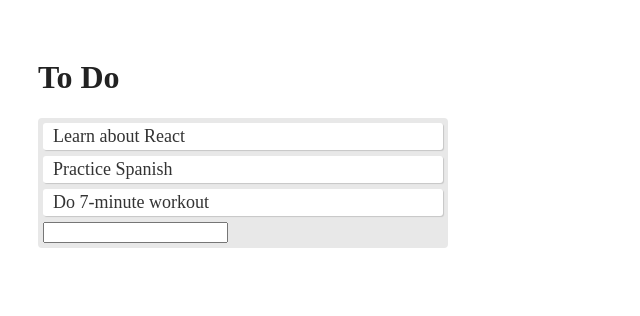
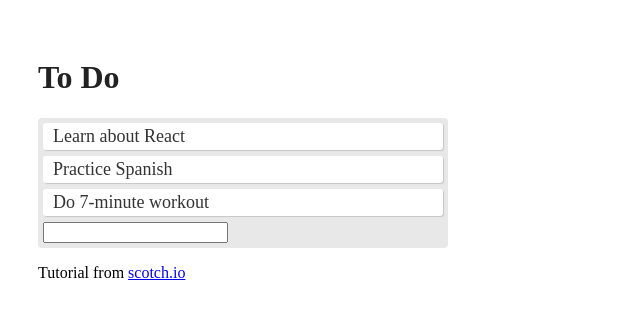
Before and after one commit to susanschen/Comparison-with-without-Hooks, a React (Create React App) app: page / in a window 1280 px wide. Shown: the top 316 px of the page, without its empty margins (0-640 px from the left). Built offline with nearby package versions, Linux system fonts and the light colour scheme.

Commit message:
Link to tutorial source

```diff
--- a/src/App.js
+++ b/src/App.js
@@ -98,6 +98,12 @@ export default function App() {
         {/* addTodo={this.addTodo} */}
         <TodoForm addTodo={addTodo} />
       </div>
+      <p>
+        Tutorial from{" "}
+        <a href="https://scotch.io/tutorials/build-a-react-to-do-app-with-react-hooks-no-class-components">
+          scotch.io
+        </a>{" "}
+      </p>
     </div>
   );
 }
```
